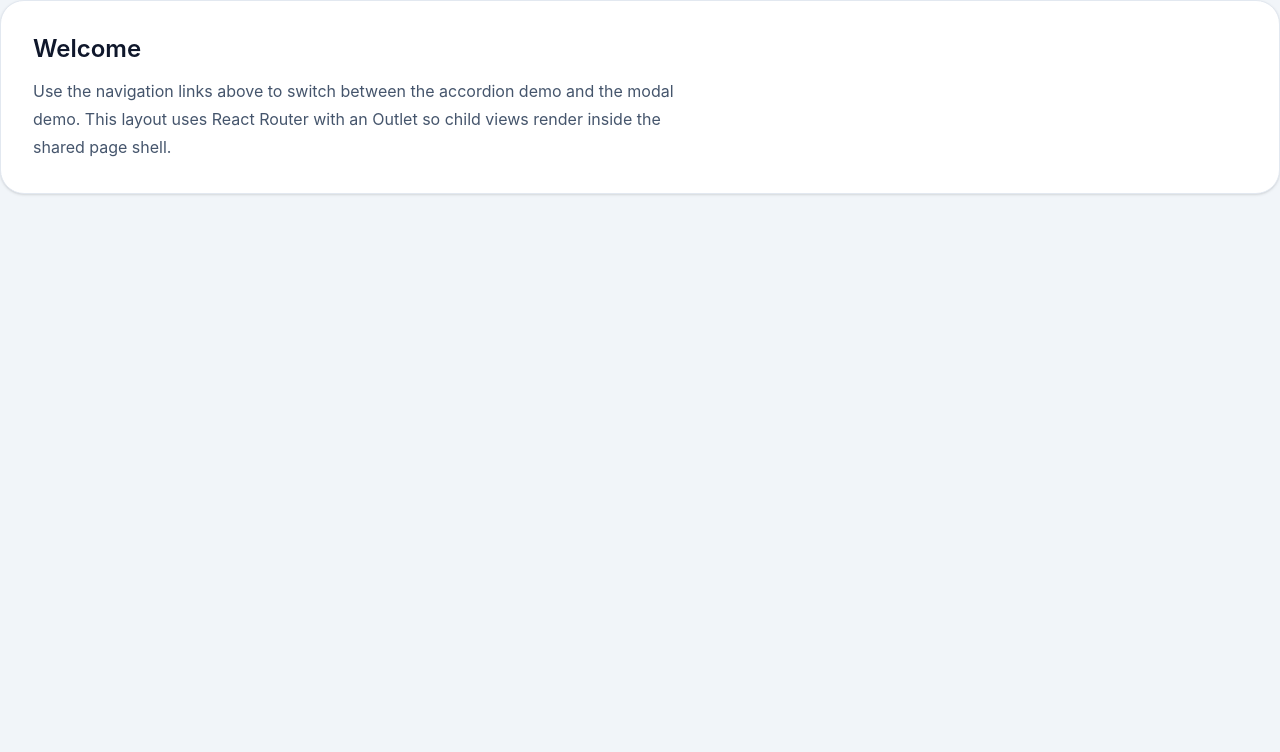
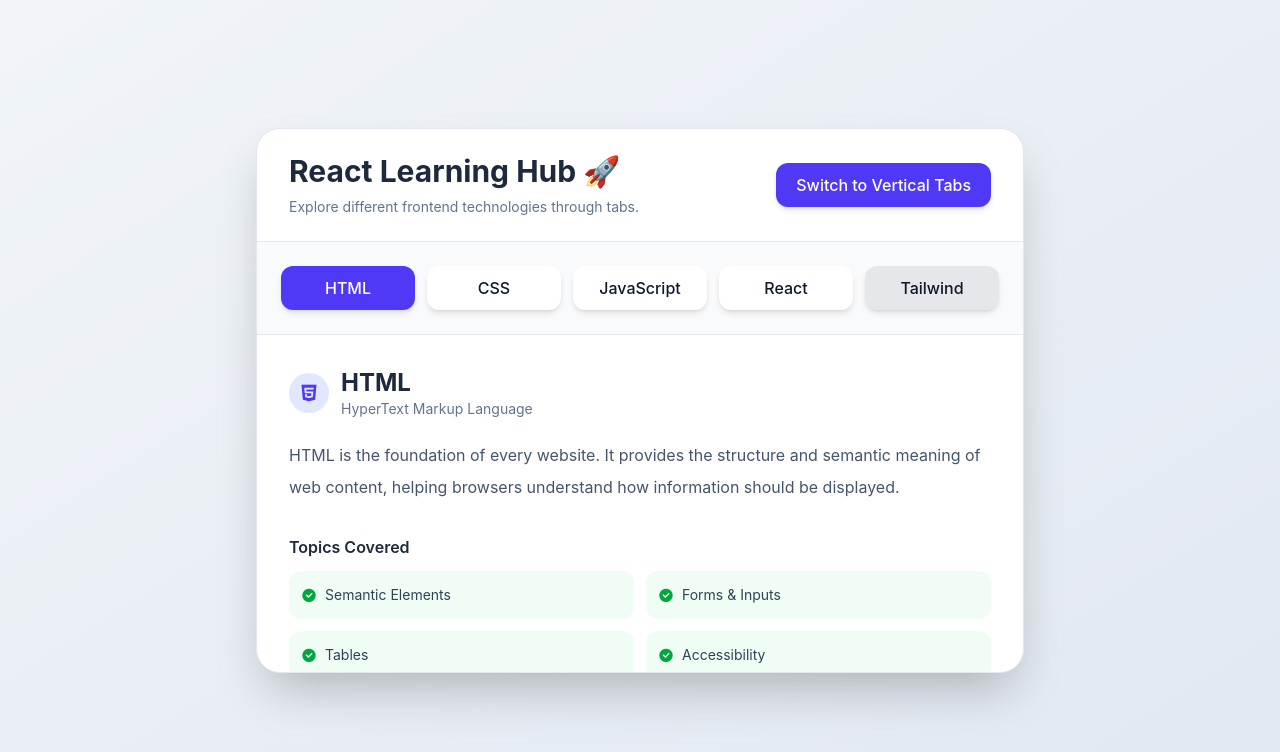
Before and after one commit to AakashKasturiya/react-machine-coding, a React (Vite) app: page /tabs in a window 1280 px wide. Before the commit this address led to /. Shown: the top 752 px of the page. Built offline with nearby package versions, Linux system fonts and the light colour scheme.

Commit message:
add the Tabs Component

```diff
--- /dev/null
+++ b/src/components/tabs/TabsComponent.jsx
@@ -0,0 +1,101 @@
+import { useEffect, useState } from "react";
+import { tabsData } from "./tabsData";
+import { TabsHeader } from "./TabsHeader";
+
+
+export const TabsComponent = () => {
+  const [activeTabId, setActiveTabId] = useState(1);
+  const [isVertical, setIsVertical] = useState(false);
+
+  const tabsHandler = (id) =>{
+       setActiveTabId(id);
+  }
+
+  const tabContent = tabsData.find((item)=>item.id === activeTabId)
+
+
+
+  useEffect(()=>{
+     const getTheDisabledObject =  tabsData.filter((item)=> item.disabled !== true)
+
+    const keyHandler = (e) => {
+        if(e.key === "ArrowRight"){
+
+
+          setActiveTabId((prev)=> prev === getTheDisabledObject.length ? 1 : prev + 1)
+        }
+
+        if(e.key === "ArrowLeft"){
+
+          setActiveTabId((prev)=> prev === 1 ? getTheDisabledObject.length : prev - 1)
+        }
+
+    }
+    window.addEventListener("keydown", keyHandler);
+     return () => window.removeEventListener("keydown", keyHandler);
+  },[])
+
+  return (
+    <>
+      <main className="min-h-screen bg-gradient-to-br from-slate-100 to-slate-200 flex items-center justify-center p-6">
+        <div className="w-full max-w-3xl rounded-3xl bg-white shadow-2xl border border-slate-200 overflow-hidden">
+          {/* Header */}
+          <TabsHeader isVertical={isVertical} setIsVertical={setIsVertical}/>
+
+        <section className={`flex ${isVertical ? "flex-row " : "flex-col"} ${isVertical ? "h-[430px]" : "h-[430px]"} overflow-hidden`}>
+          {/* Tabs Navigation */}
+          <div className={`flex gap-3 ${isVertical ? "flex-col" : "flex-row"} p-6 border-slate-200 bg-slate-50 ${isVertical ? "w-[30%] min-w-[240px] shrink-0 overflow-y-auto border-r" : "w-full border-b"}`}>
+            {tabsData.map((item) => (
+              <button onClick={()=> tabsHandler(item.id)} key={item.id} disabled={item.disabled}
+               className={` w-full px-5 py-2.5 rounded-xl font-medium
+              shadow-md
+              transition-all duration-300 ${item.disabled ? "cursor-not-allowed bg-gray-200" : (item.id === activeTabId)? "bg-indigo-600 text-white" : "bg-white cursor-pointer"}`}>
+                {item.title}
+              </button>
+            ))}
+          </div>
+
+          {/* Content Area */}
+          {!tabContent.disabled && (
+            <div className="flex-1 overflow-y-auto p-8">
+            <div className="flex items-center gap-3 mb-5">
+              <div className="h-10 w-10 rounded-full bg-indigo-100 flex items-center justify-center">
+                <i className={`${tabContent.icon} text-indigo-600 text-xl`}></i>
+              </div>
+
+              <div>
+                <h2 className="text-2xl font-bold text-slate-800">{tabContent.title}</h2>
+                <p className="text-sm text-slate-500">
+                  {tabContent.subtitle}
+                </p>
+              </div>
+            </div>
+
+            <p className="text-slate-600 leading-8">
+              {tabContent.description}
+            </p>
+
+            <div className="mt-8">
+              <h3 className="font-semibold text-slate-800 mb-3">
+                Topics Covered
+              </h3>
+
+              <div className="grid sm:grid-cols-2 gap-3">
+                {tabContent.topics?.map((item)=>(
+                 <div key={item} className="flex items-center gap-2 rounded-xl bg-green-50 p-3">
+                   <i className="ri-checkbox-circle-fill text-green-600"></i>
+                   <span className="text-sm text-slate-700">
+                      {item}
+                   </span>
+                </div>
+                ))}
+              </div>
+            </div>
+          </div>
+          )}
+         </section>
+        </div>
+      </main>
+    </>
+  );
+};
--- /dev/null
+++ b/src/components/tabs/TabsHeader.jsx
@@ -0,0 +1,28 @@
+export const TabsHeader = ({isVertical, setIsVertical}) => {
+
+  const layoutHandler = () =>{
+    setIsVertical((prev)=> !prev)
+  }
+  return (
+    <>
+      <header className="px-8 py-6 border-b border-slate-200 flex justify-between items-center">
+        <div>
+          <h1 className="text-3xl font-bold text-slate-800">
+            React Learning Hub 🚀
+          </h1>
+          <p className="mt-2 text-sm text-slate-500">
+            Explore different frontend technologies through tabs.
+          </p>
+        </div>
+        <button
+          onClick={() => layoutHandler()}
+          className="px-5 py-2.5 rounded-xl font-medium
+              shadow-md
+              transition-all duration-300 bg-indigo-600 text-white cursor-pointer"
+        >
+          {isVertical ? "Switch to Horizontal Tabs" : "Switch to Vertical Tabs"}
+        </button>
+      </header>
+    </>
+  );
+};
--- /dev/null
+++ b/src/components/tabs/tabsData.js
@@ -0,0 +1,81 @@
+export const tabsData = [
+  {
+    id: 1,
+    title: "HTML",
+    subtitle: "HyperText Markup Language",
+    icon: "ri-html5-fill",
+    description:
+      "HTML is the foundation of every website. It provides the structure and semantic meaning of web content, helping browsers understand how information should be displayed.",
+    topics: [
+      "Semantic Elements",
+      "Forms & Inputs",
+      "Tables",
+      "Accessibility"
+    ],
+     disabled: false,
+  },
+
+  {
+    id: 2,
+    title: "CSS",
+    subtitle: "Cascading Style Sheets",
+    icon: "ri-css3-fill",
+    description:
+      "CSS is used to style and layout web pages. It controls colors, typography, spacing, animations, and responsive behavior across different devices.",
+    topics: [
+      "Flexbox",
+      "Grid",
+      "Animations",
+      "Responsive Design"
+    ],
+     disabled: false,
+  },
+
+  {
+    id: 3,
+    title: "JavaScript",
+    subtitle: "Programming Language of the Web",
+    icon: "ri-javascript-fill",
+    description:
+      "JavaScript adds interactivity to websites. It allows developers to handle events, manipulate the DOM, communicate with APIs, and build dynamic applications.",
+    topics: [
+      "Functions",
+      "Arrays & Objects",
+      "DOM Manipulation",
+      "Async JavaScript"
+    ],
+     disabled: false,
+  },
+
+  {
+    id: 4,
+    title: "React",
+    subtitle: "JavaScript Library for UI",
+    icon: "ri-reactjs-line",
+    description:
+      "React helps developers build fast and reusable user interfaces using components, state management, and a declarative programming approach.",
+    topics: [
+      "Components",
+      "Hooks",
+      "State Management",
+      "React Router"
+    ],
+    disabled: false,
+  },
+
+  {
+    id: 5,
+    title: "Tailwind",
+    subtitle: "Utility First CSS Framework",
+    icon: "ri-palette-line",
+    description:
+      "Tailwind CSS provides utility classes that help developers build modern and responsive interfaces without writing traditional CSS files.",
+    topics: [
+      "Utility Classes",
+      "Responsive Design",
+      "Dark Mode",
+      "Custom Themes"
+    ],
+    disabled: true,
+  }
+];
--- a/src/pages/TabsPage.jsx
+++ b/src/pages/TabsPage.jsx
@@ -0,0 +1,9 @@
+import { TabsComponent } from "../components/tabs/TabsComponent";
+
+export const TabsPage = () =>{
+    return(
+        <>
+          <TabsComponent/>
+        </>
+    )
+}
--- a/src/routes/AppRoutes.jsx
+++ b/src/routes/AppRoutes.jsx
@@ -1,6 +1,7 @@
 import { BrowserRouter, Routes, Route, Outlet, Navigate } from "react-router-dom";
 import { AccordionPage } from "../pages/AccordionPage";
 import { ModalPage } from "../pages/ModalPage";
+import { TabsPage } from "../pages/TabsPage";
 
 const Layout = () => {
   return (
@@ -29,6 +30,7 @@ export const AppRoutes = () => {
           <Route index element={<HomePage />} />
           <Route path="accordion" element={<AccordionPage />} />
           <Route path="modal" element={<ModalPage />} />
+          <Route path="tabs" element={<TabsPage/>} />
           <Route path="*" element={<Navigate to="/" replace />} />
         </Route>
       </Routes>
```
